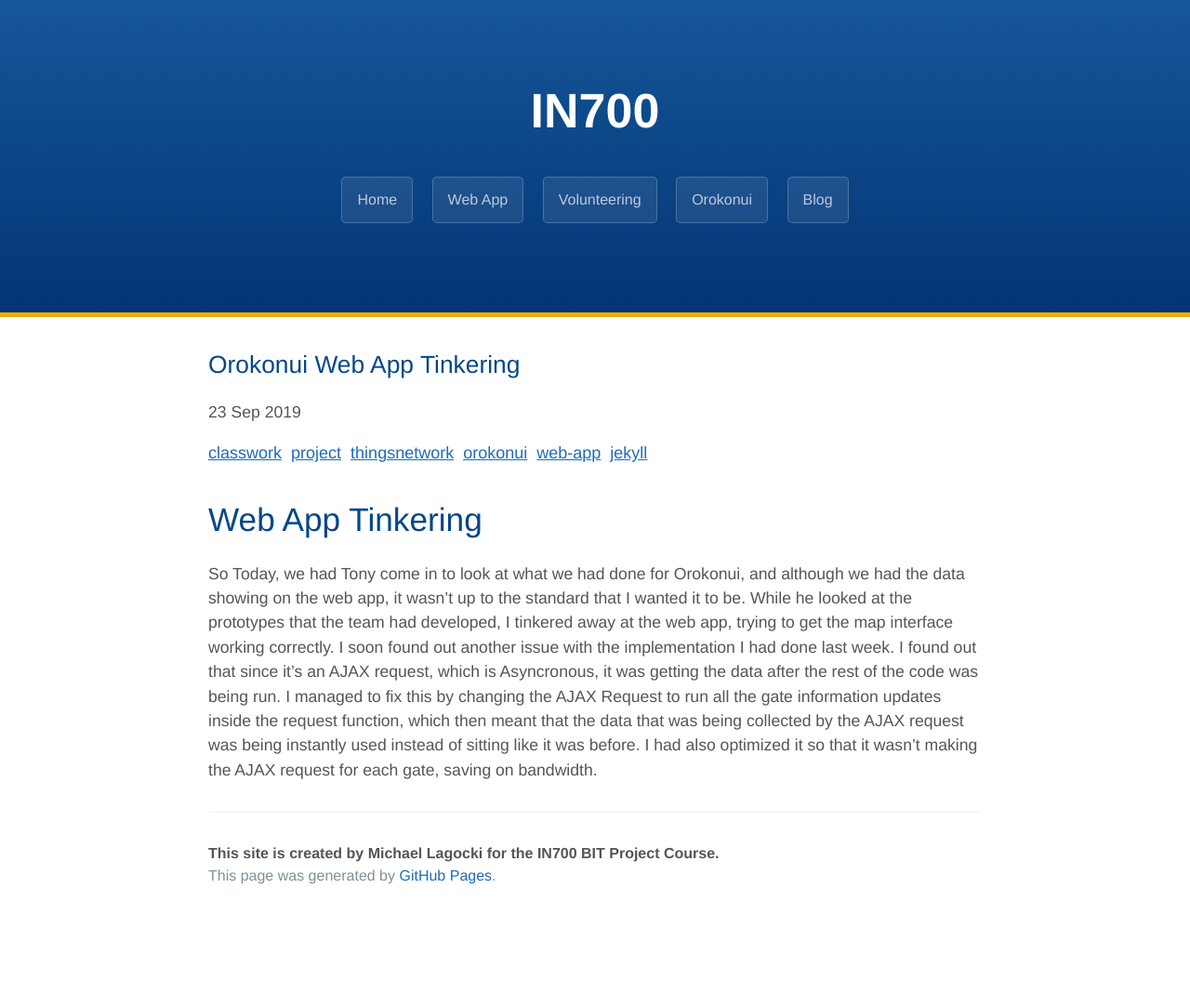
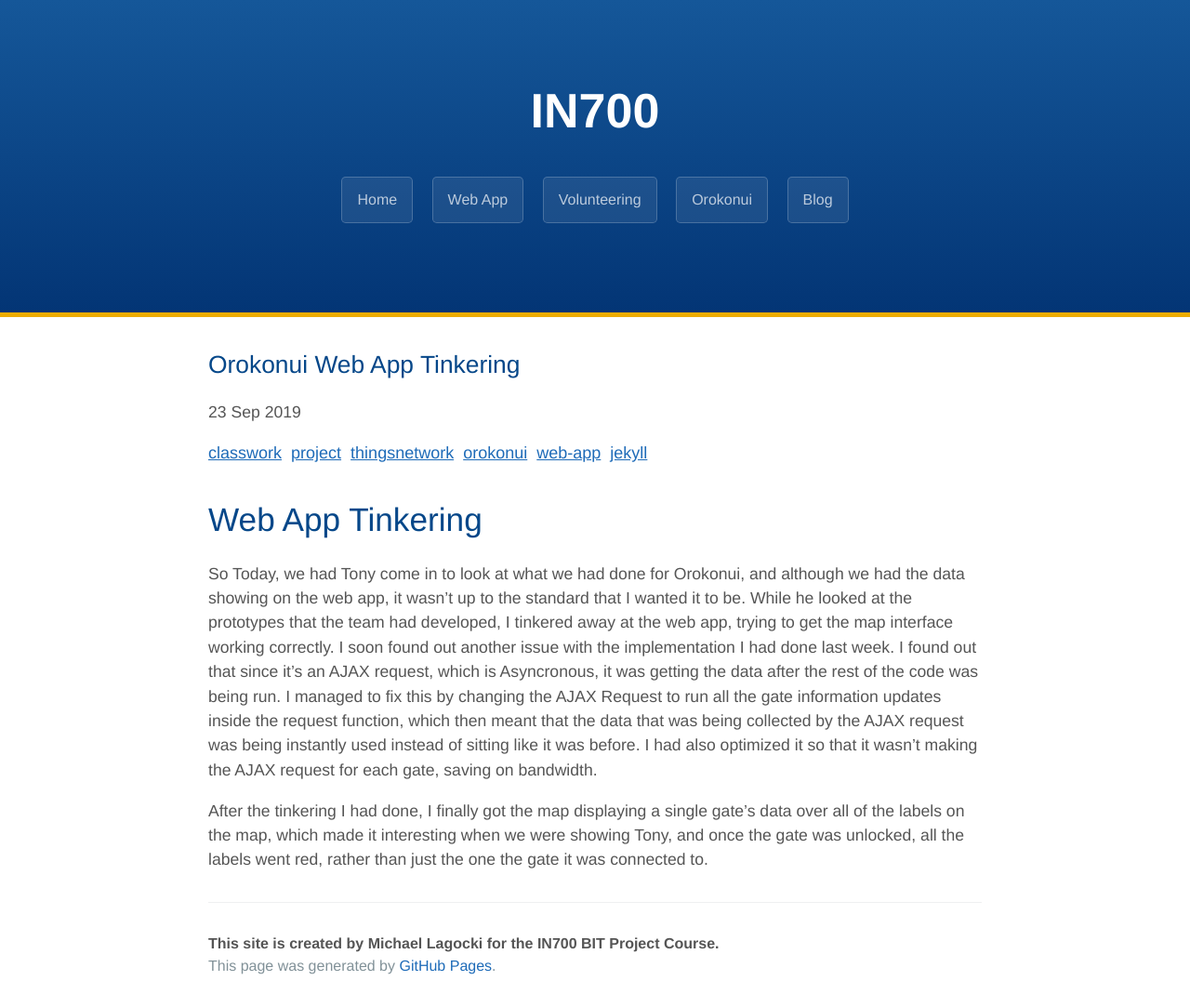
Before and after one commit to kammorne/IN700, a Jekyll site: the page built from _posts/2019-09-23-Orokonui-Web-App-Tinkering.md, in a window 1280 px wide. Shown: the whole page at 93% size. Built offline with Jekyll 4.4.1, drawn with Linux system fonts in a browser that asks for light colours; before the commit the page ends 986 px from its top, so only the background shows below that.

Commit message:
Update 2019-09-23-Orokonui-Web-App-Tinkering.md

```diff
--- a/_posts/2019-09-23-Orokonui-Web-App-Tinkering.md
+++ b/_posts/2019-09-23-Orokonui-Web-App-Tinkering.md
@@ -12,3 +12,6 @@ So Today, we had Tony come in to look at what we had done for Orokonui, and alth
 the team had developed, I tinkered away at the web app, trying to get the map interface working correctly. I soon found out another issue with the implementation I had done last week. I found out that since it's an AJAX request,
 which is Asyncronous, it was getting the data after the rest of the code was being run. I managed to fix this by changing the AJAX Request to run all the gate information updates inside the request function, which then meant that
 the data that was being collected by the AJAX request was being instantly used instead of sitting like it was before. I had also optimized it so that it wasn't making the AJAX request for each gate, saving on bandwidth.
+
+After the tinkering I had done, I finally got the map displaying a single gate's data over all of the labels on the map, which made it interesting when we were showing Tony, and once the gate was unlocked, all the labels went red,
+rather than just the one the gate it was connected to.
```
